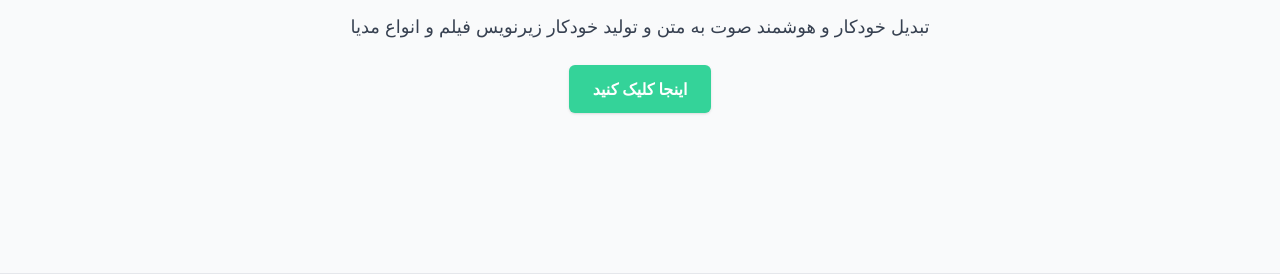
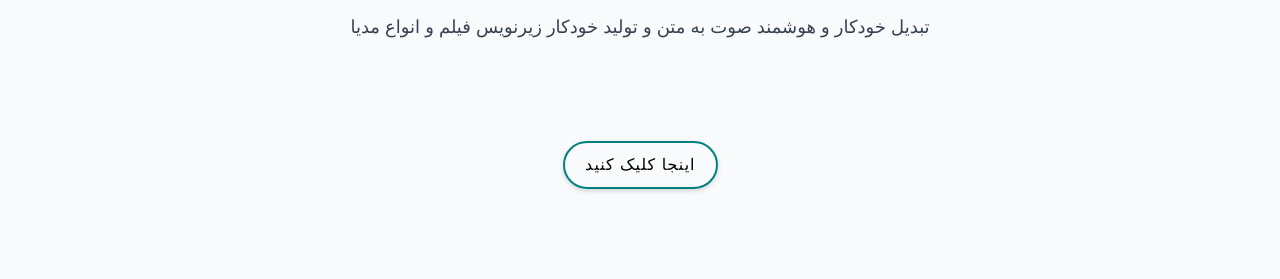
Before and after one commit to hossjar/transcription_service, a Next.js app in the folder frontend/: page / in a window 1280 px wide. Shown: the part 784-1063 px from the top of the page. Built offline with nearby package versions, Linux system fonts and the light colour scheme; no server answers.

Commit message:
trying animate cta button

```diff
--- a/frontend/src/app/globals.css
+++ b/frontend/src/app/globals.css
@@ -66,3 +66,71 @@ a {
 button {
   @apply focus:outline-none focus:ring-2 focus:ring-offset-2 focus:ring-accent;
 }
+
+.button-container {
+  margin: 60px auto 0;
+  display: flex;
+  flex-direction: row;
+  justify-content: center;
+  align-items: center;
+}
+
+@media screen and (max-width: 930px) {
+  .button-container {
+    flex-direction: column;
+  }
+}
+
+.button {
+  position: relative;
+  color: var(--foreground);
+  text-decoration: none;
+  display: inline-block;
+  text-transform: uppercase;
+  letter-spacing: 1px;
+  border: 2px solid var(--primary);
+  border-radius: 1000px;
+  padding: 10px 20px;
+  margin: 40px;
+  box-shadow: 0 2px 5px 0 rgba(3,6,26,0.15);
+  transition: .5s all ease-in-out;
+  background: transparent;
+}
+
+.button:hover {
+  cursor: pointer;
+  background: var(--primary);
+  color: white;
+  animation: none;
+}
+
+.button-wiggle {
+  animation: wiggle 4s 2s infinite;
+}
+
+@keyframes wiggle {
+  5%, 50% {
+    transform: scale(1);
+  }
+  10% {
+    transform: scale(0.9);
+  }
+  15% {
+    transform: scale(1.15);
+  }
+  20% {
+    transform: scale(1.15) rotate(-5deg);
+  }
+  25% {
+    transform: scale(1.15) rotate(5deg);
+  }
+  30% {
+    transform: scale(1.15) rotate(-3deg);
+  }
+  35% {
+    transform: scale(1.15) rotate(2deg);
+  }
+  40% {
+    transform: scale(1.15) rotate(0);
+  }
+}
--- a/frontend/src/app/page.js
+++ b/frontend/src/app/page.js
@@ -1,4 +1,3 @@
-/* frontend/src/app/page.js */
 'use client';
 
 import { useEffect, useState, useContext } from 'react';
@@ -11,7 +10,7 @@ export default function Home() {
     const [user, setUser] = useState(null);
     const router = useRouter();
     const API_URL = process.env.NEXT_PUBLIC_API_URL;
-    const { t } = useContext(LanguageContext);
+    const { t, locale } = useContext(LanguageContext);
 
     useEffect(() => {
         fetchUser();
@@ -125,15 +124,14 @@ export default function Home() {
                         {t('enjoy_seamless_transcription')}
                     </p>
                 )}
-
-                {/* Replace the “needs to be completed” part with the button below */}
-                <GoogleSignInButton
-                user={user}
-                nextUrl="/dashboard"
-                onLoginSuccess={handleLoginSuccess} // (optional) update local user state
-                >
-                    {t('start_here')}
-                </GoogleSignInButton>
+                <div className="button-container">
+                    <GoogleSignInButton
+                        className={`button button-wiggle ${locale === 'fa' ? 'font-farsi' : 'font-english'}`}
+                        nextUrl="/dashboard"
+                    >
+                        {t('start_here')}
+                    </GoogleSignInButton>
+                </div>
             </section>
         </div>
     );
--- a/frontend/src/components/GoogleSignInButton.js
+++ b/frontend/src/components/GoogleSignInButton.js
@@ -1,71 +1,22 @@
-/* src/components/GoogleSignInButton.js */
+'use client';
+import { useRouter } from 'next/navigation';
 
-/*
-    KEEPING PREVIOUS COMMENTS (EXAMPLE):
-    Old approach was using "window.google.accounts.id" for a popup sign-in.
-    This sometimes led to slow popups and AbortErrors if the user closed it.
-
-    Now, we switch to a simpler redirect-based approach. We do not remove these
-    old comments, just comment out the old code so you can reference it later.
-    */
-
-    'use client';
-    import { useRouter } from 'next/navigation';
-    import { useEffect } from 'react';
-
-    export default function GoogleSignInButton({
+export default function GoogleSignInButton({
     children,
-    // user,           // old approach used user
     nextUrl = '/dashboard',
-    // onLoginSuccess, // old approach used onLoginSuccess
-    }) {
+    className,
+}) {
     const router = useRouter();
     const API_URL = process.env.NEXT_PUBLIC_API_URL;
 
-    // --------------------------------------------
-    // Old popup-based approach (commented out)
-    // --------------------------------------------
-    /*
-    useEffect(() => {
-        if (typeof window !== 'undefined') {
-        window.handleGoogleCredentialResponse = async (response) => {
-            // ... old logic
-        };
-        if (window.google?.accounts?.id) {
-            window.google.accounts.id.initialize({
-            client_id: process.env.NEXT_PUBLIC_GOOGLE_CLIENT_ID,
-            callback: (res) => window.handleGoogleCredentialResponse(res),
-            });
-            // setGoogleReady(true);
-        }
-        }
-    }, [API_URL, nextUrl, onLoginSuccess, router]);
-
-    const handleClickOld = async () => {
-        if (user) {
-        // if already logged in...
-        router.push(nextUrl);
-        } else {
-        if (googleReady && window.google?.accounts?.id) {
-            window.google.accounts.id.prompt();
-        }
-        }
-    };
-    */
-
-    // --------------------------------------------
-    // NEW: Redirect Flow
-    // --------------------------------------------
     const handleClick = () => {
-        // Simply redirect to /login/google (FastAPI route)
-        // That route will redirect to Google’s OAuth page.
         window.location.href = `${API_URL}/login/google`;
     };
 
     return (
         <button
         onClick={handleClick}
-        className="bg-primary text-white px-6 py-3 rounded-md font-semibold shadow hover:bg-secondary transition"
+        className={className || "bg-primary text-white px-6 py-3 rounded-md font-semibold shadow hover:bg-secondary transition"}
         >
         {children}
         </button>
```
